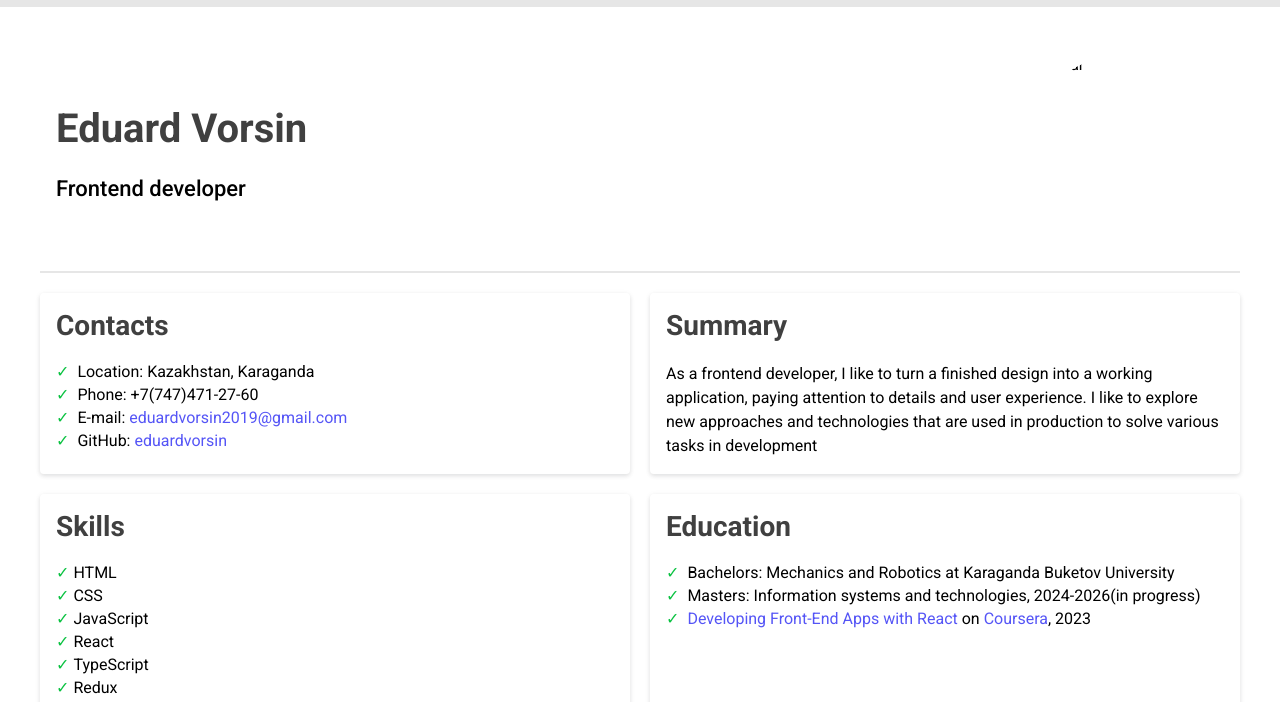
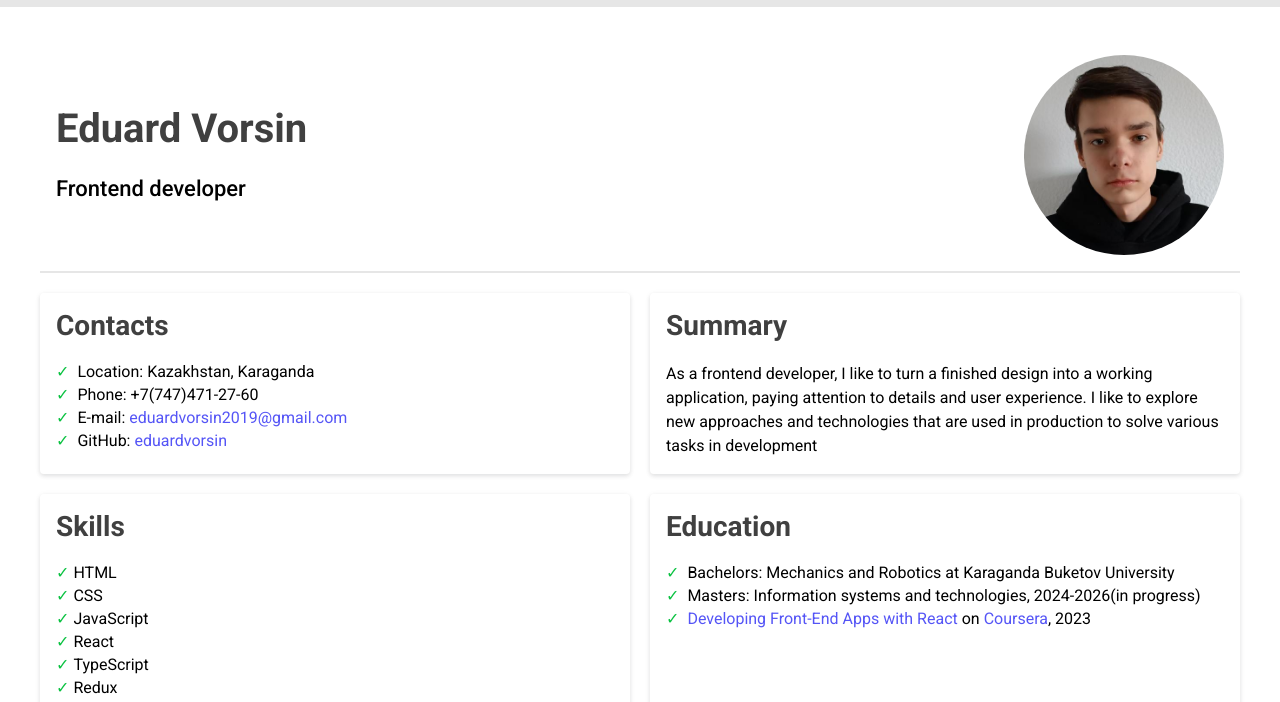
Before and after one commit to eduardvorsin/rsschool-cv, a plain HTML site: page index.html in a window 1280 px wide. Shown: the part 96-798 px from the top of the page. Drawn offline with Linux system fonts and the light colour scheme; the site is published under a folder, as on GitHub Pages, so addresses that start at the root find nothing.

Commit message:
fix: fix image src path

```diff
--- a/index.html
+++ b/index.html
@@ -30,7 +30,7 @@
 					<p class="text profile__text">Frontend developer</p>
 				</div>
 				<div class="profile__column">
-					<img class="profile__image" src="/assets/images/avatar.jpg" width="460" height="460" alt="avatar">
+					<img class="profile__image" src="./assets/images/avatar.jpg" width="460" height="460" alt="avatar">
 				</div>
 			</section>
 			<section class="section contacts">
```
